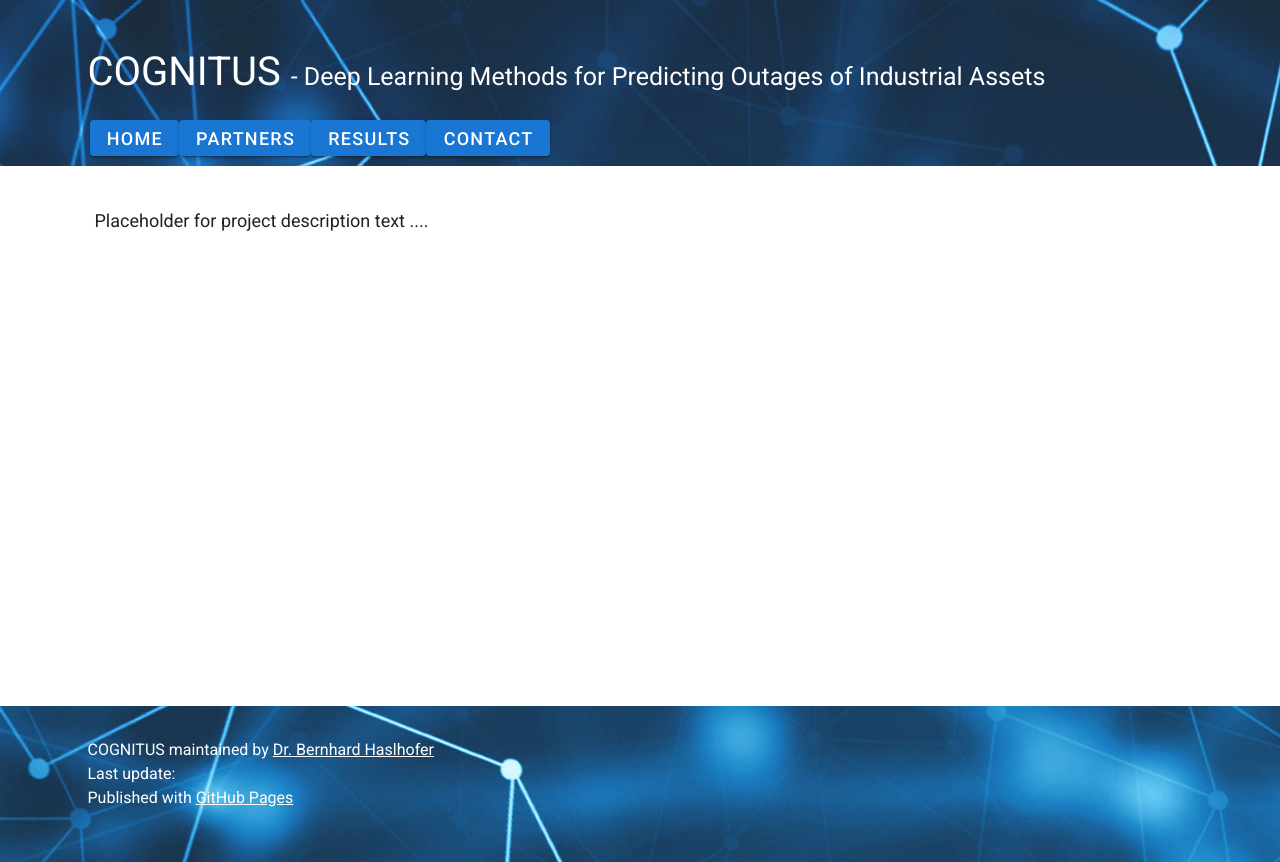
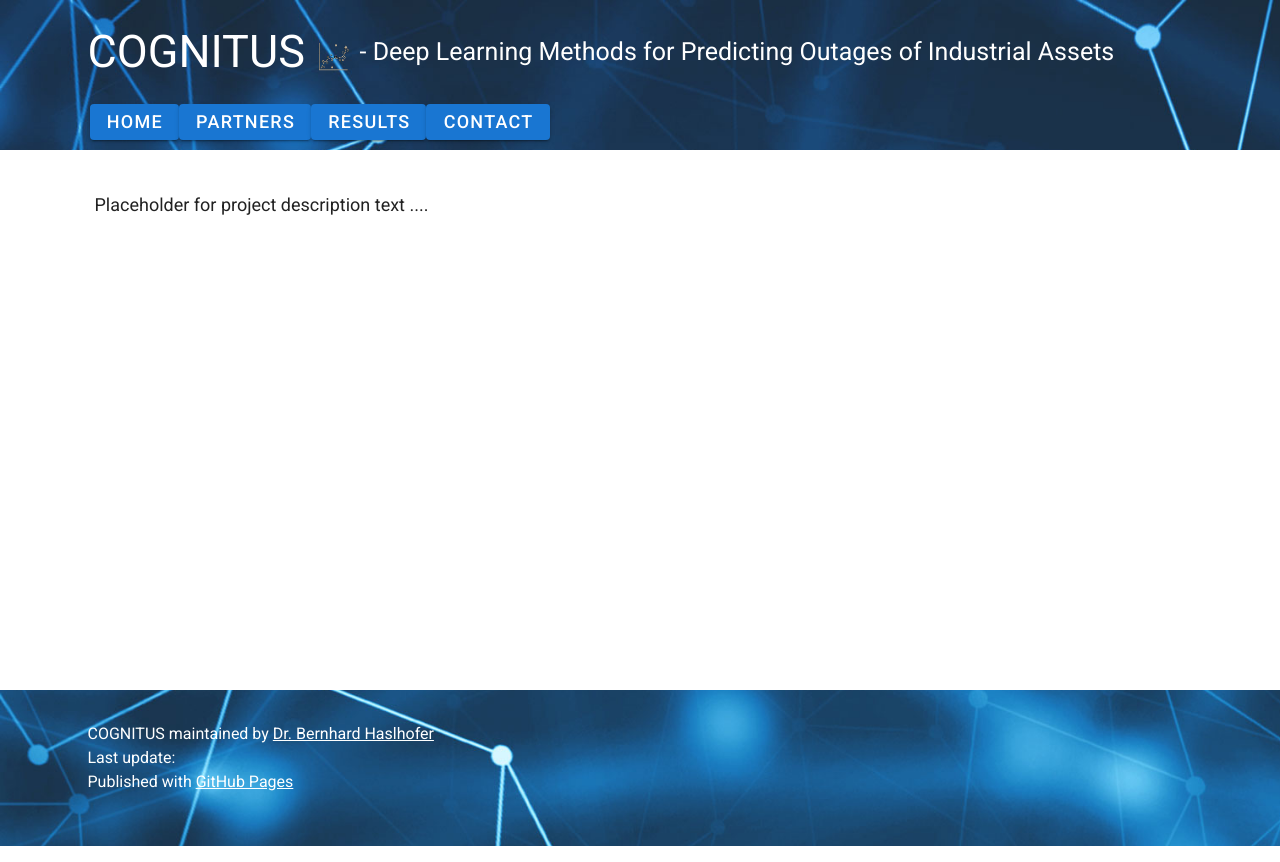
Before and after one commit to DenisKatic/Cognitus, a Vue app: page / in a window 1280 px wide. Built offline with nearby package versions, Linux system fonts and the light colour scheme; no server answers.

Commit message:
Title extended with graph and partner description for FhA improved

```diff
--- a/public/data.json
+++ b/public/data.json
@@ -12,7 +12,7 @@
         {
             "name": "Fraunhofer Austria Research GmbH",
             "link": "https://www.fraunhofer.at/",
-            "text": "Fraunhofer Austria Research GmbH (FhA) is a wholly owned subsidiary of the German Fraunhofer-Gesellschaft (FhG) with three locations in Austria: Production and Logistics Management in Vienna, Visual Computing located in Graz and an innovation center for digital transformation of the industry in Wattens in Tyrol. FhA has expertise on analyzing and optimizing production and logistics processes in a highly automated environment, physically-based simulation, and the development and design of planning models and decision support models. The group has the appropriate infrastructure and intellectual framework in order to solve and implement sophisticated solutions in the field of maintenance and production planning. Various process optimizations are implemented on a regular basis.",
+            "text": "Fraunhofer Austria Research GmbH (FhA) is a wholly owned subsidiary of the German Fraunhofer-Gesellschaft (FhG) with four locations in Austria: Production and Logistics Management in Vienna, Visual Computing located in Graz and two innovation centers: the innovation center \"Digital Transformation of the Industry\" in Wattens in Tyrol and the innovation center \"Digitization and Artificial Intelligence - KI4LIFE\" in Carinthia. FhA has expertise on analyzing and optimizing production and logistics processes in a highly automated environment, physically-based simulation, and the development and design of planning models and decision support models. The group has the appropriate infrastructure and intellectual framework in order to solve and implement sophisticated solutions in the field of maintenance and production planning. Various process optimizations are implemented on a regular basis.",
             "logo": "fraunhofer.png"
         },
         {
--- a/src/App.vue
+++ b/src/App.vue
@@ -3,14 +3,18 @@
     <v-content class="background_image">
       <v-layout wrap>
         <v-flex xs12  justify-center fill-height align-center style="min-height:80px">
-          <v-container grid-list-md justify-center fill-height align-center>
+          <v-container grid-list-md justify-center fill-height align-center >
           <v-layout wrap>
             <v-flex xs12>
               <v-layout wrap >
-                <v-flex xs12 style="margin-left:28px;margin-right:80px;">
-                  <div class="header_div">
-                    <span class="header_span" style="font-size:40px">
-                      COGNITUS </span><span class="header_span" style="font-size:25px;" align="center">- Deep Learning Methods for Predicting Outages of Industrial Assets
+                <v-flex xs12 style="margin-left:28px;margin-right:80px;padding-top:10px">
+                  <div >
+                  <span class="header_span" style="font-size:45px;vertical-align: middle" align="center">
+                    COGNITUS
+                  </span>
+                  <img src="./assets/cognitus_graph.png" style="padding-top:10px;height:45px;vertical-align: middle"/>
+                  <span class="header_span" style="font-size:25px;vertical-align: middle" align="center">
+                     - Deep Learning Methods for Predicting Outages of Industrial Assets
                     </span>
                   </div>
                 </v-flex>
```
Also changed, not shown: src/assets/cognitus.png (added), src/assets/cognitus_graph.png (added), 12 other files (tests, documents, lock files or other folders).
